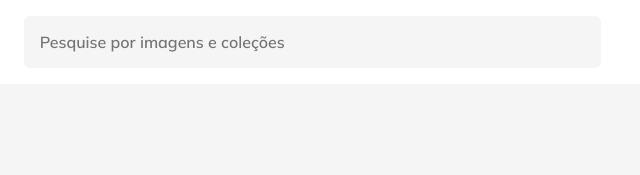
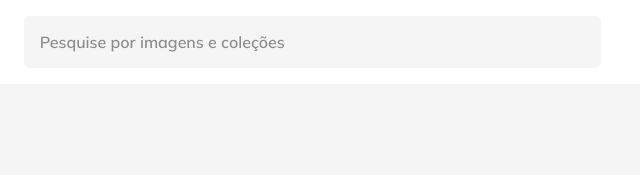
Before and after one commit to fabs-silva/rocketseat, a plain HTML site: page Explorer/Projeto07/index.html in a window 1280 px wide. Shown: the top 175 px of the page, 453-1093 px from the left. Drawn offline with Linux system fonts and the light colour scheme.

Commit message:
Update style.css

```diff
--- a/Explorer/Projeto07/style.css
+++ b/Explorer/Projeto07/style.css
@@ -82,7 +82,7 @@ header form {
     font-weight: 600;
 }
 
-.input-wrapper input:placeholder {
+.input-wrapper input::placeholder {
     opacity: 0.56;
     color: var(--color-base-gray-500);
 }
```
